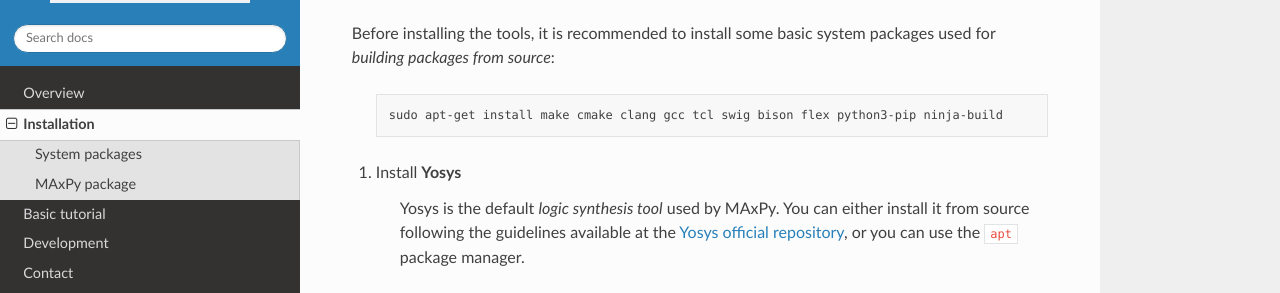
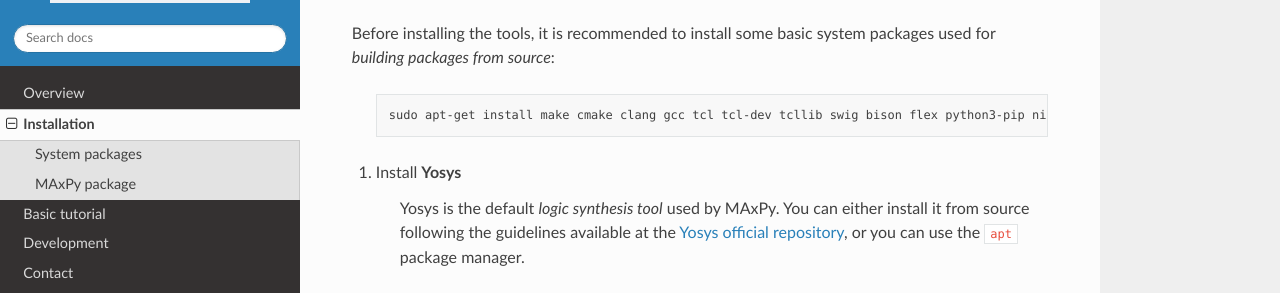
Before and after one commit to MAxPy-Project/MAxPy, a Sphinx documentation site: the page built from docs/source/installation.rst, in a window 1280 px wide and 900 px high, scrolled down 361 px. Shown: the part 152-445 px from the top of the window. Built offline with Sphinx 7.4.7 and the Read the Docs theme 2.0.0, drawn with Linux system fonts in a browser that asks for light colours.

Commit message:
(doc) fix installation system packages tcl

```diff
--- a/docs/source/installation.rst
+++ b/docs/source/installation.rst
@@ -21,7 +21,7 @@ Before installing the tools, it is recommended to install some basic system pack
 
     .. code:: bash
 
-        sudo apt-get install make cmake clang gcc tcl swig bison flex python3-pip ninja-build
+        sudo apt-get install make cmake clang gcc tcl tcl-dev tcllib swig bison flex python3-pip ninja-build
 
 #. Install **Yosys**
 
```
